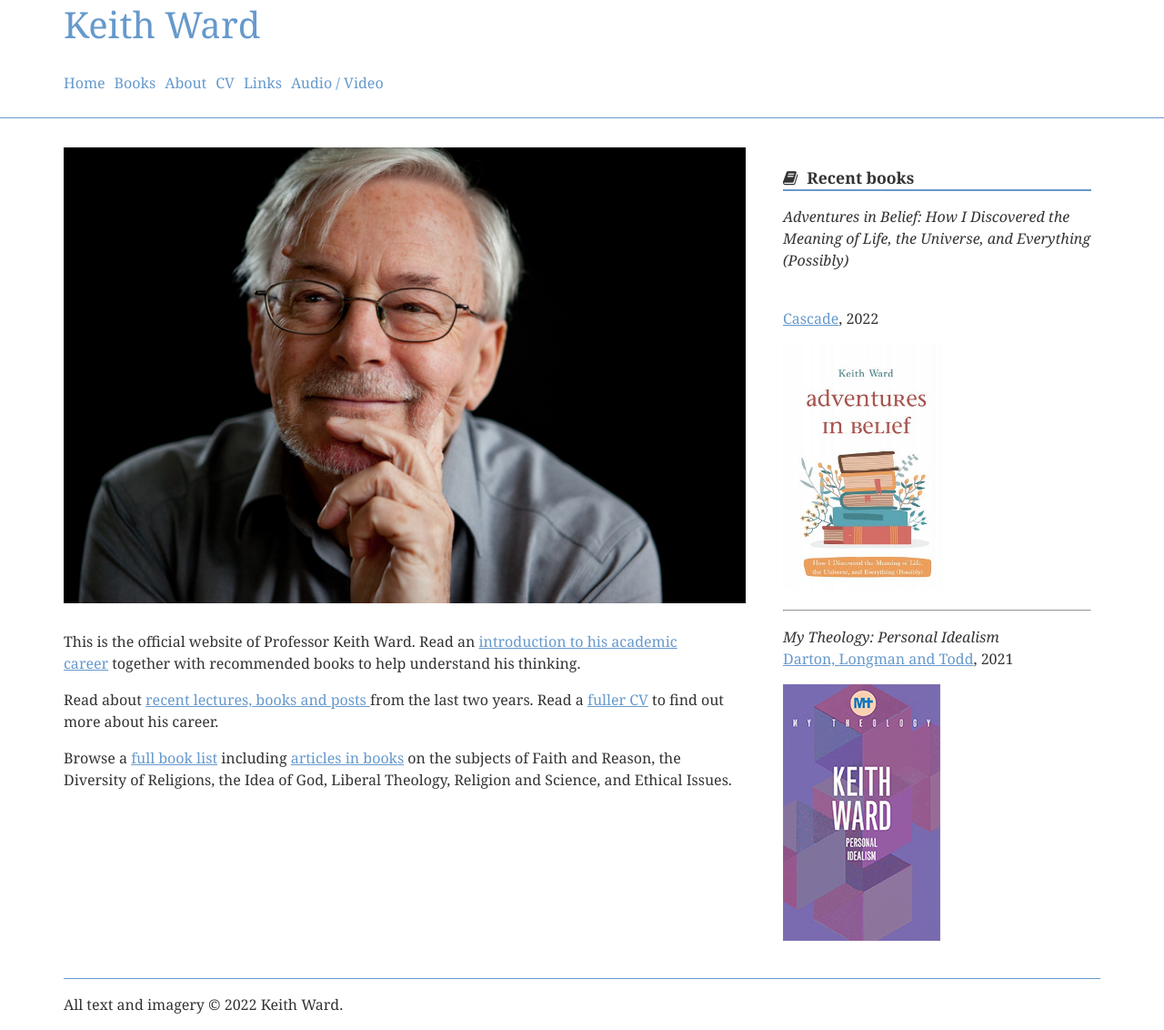
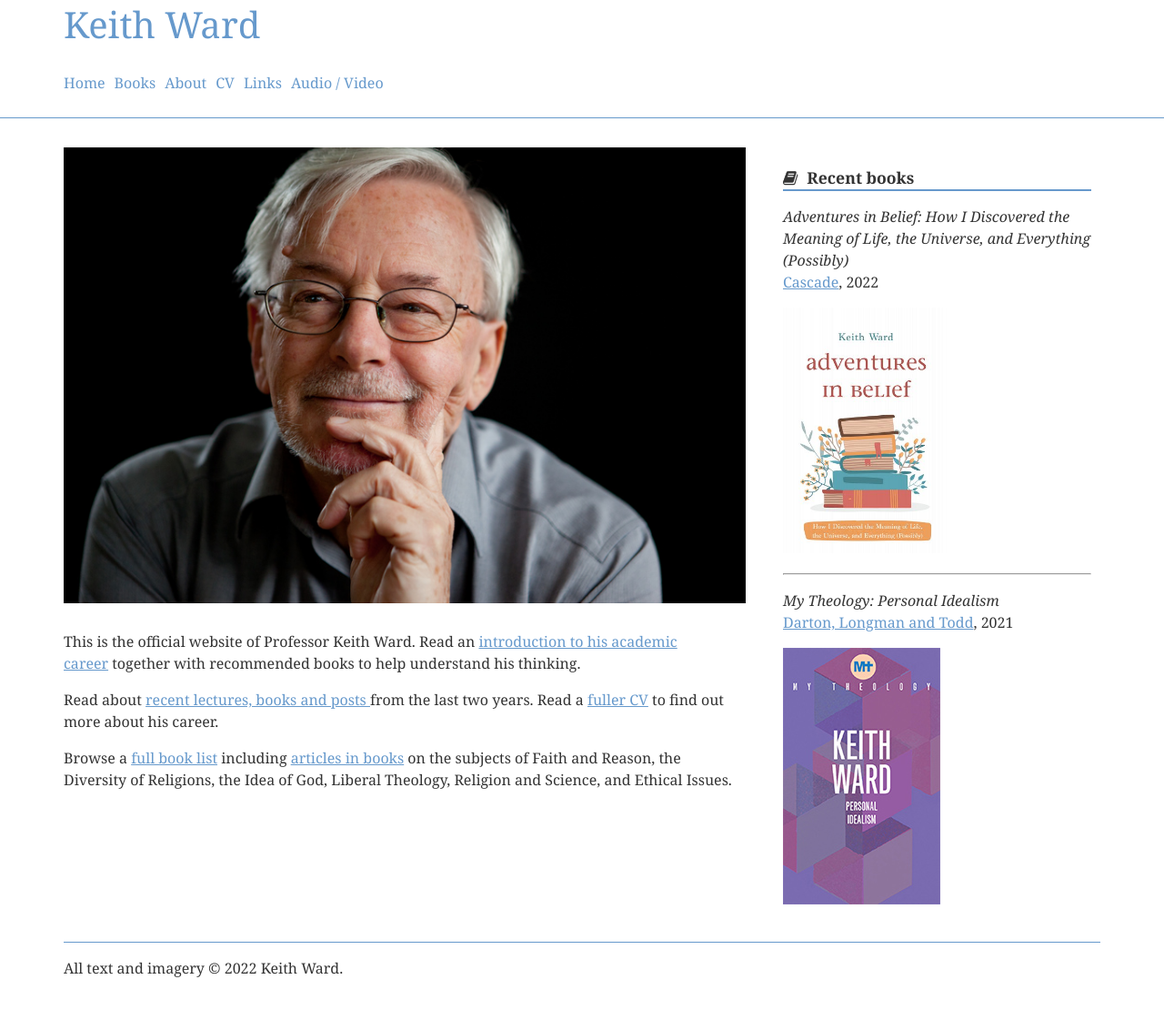
Before and after one commit to eye-division/keith-ward, a Jekyll site: the page built from index.html, in a window 1280 px wide. Shown: the whole page at 91% size. Built offline with Jekyll 4.4.1, drawn with Linux system fonts in a browser that asks for light colours; nearby versions of some CDN libraries; after the commit the page ends 1092 px from its top, so only the background shows below that.

```diff
--- a/_includes/sidebar.html
+++ b/_includes/sidebar.html
@@ -20,7 +20,7 @@
   <h4 class="widgettitle"><i style="padding-right: 10px; vertical-align: inherit;" class="font-awesome icon-book"></i>Recent books</h4>
 
     <div class="textwidget">
-      <p><em>Adventures in Belief: How I Discovered the Meaning of Life, the Universe, and Everything (Possibly)</em></p>
+      <p><em>Adventures in Belief: How I Discovered the Meaning of Life, the Universe, and Everything (Possibly)</em>
       <br><a href="https://wipfandstock.com/9781666756234/adventures-in-belief/">Cascade</a>, 2022</p>
       <p><a href="https://wipfandstock.com/9781666756234/adventures-in-belief/" target="new" title="Publisher book details"><img src="/assets/books/adventures-in-belief.jpg" alt="Adventures in Belief book cover"></a></p>
       <hr>
```
